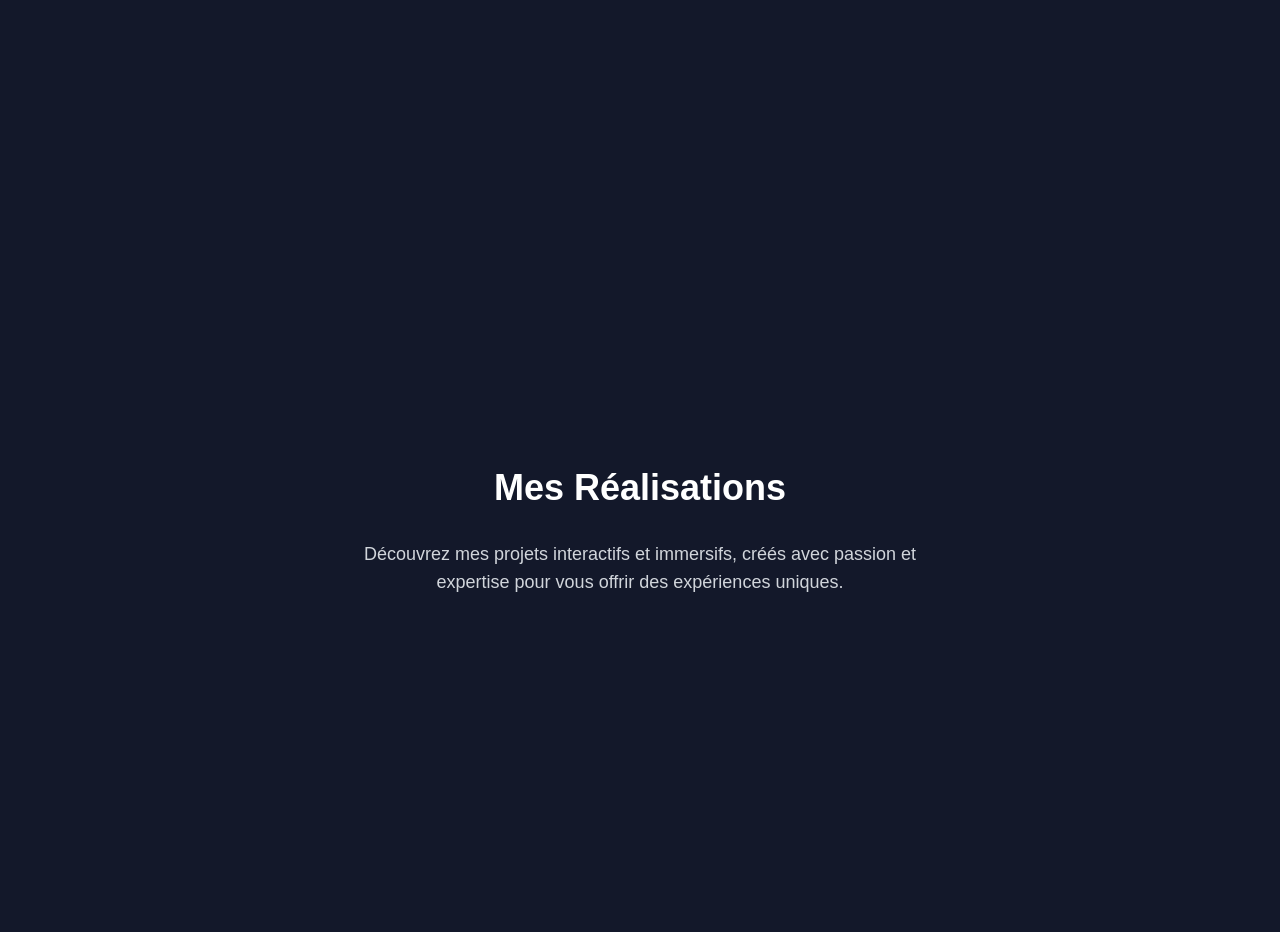
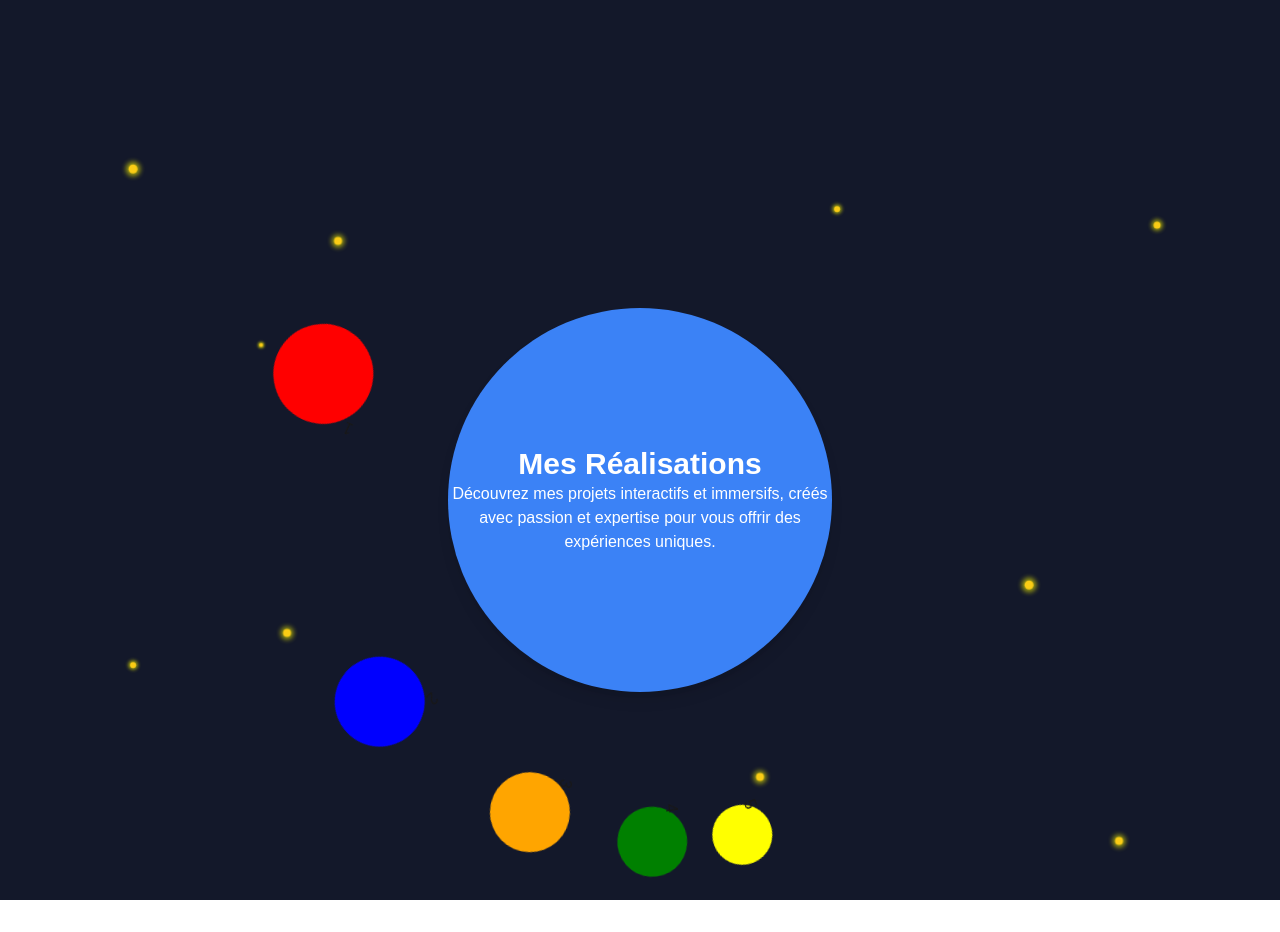
Before and after one commit to Funkysys/portefolio, a Next.js app: page / in a window 1280 px wide. Shown: the part 700-1632 px from the top of the page. After the commit the page ends 1600 px from the top, so only its background shows below. Built offline with nearby package versions, Linux system fonts and the light colour scheme; a web font is replaced by a local one.

Commit message:
add second page and planet movement

```diff
--- a/app/page.tsx
+++ b/app/page.tsx
@@ -2,6 +2,7 @@
 
 import { Circle } from "@/components/Circle";
 import { Planet } from "@/components/Planet";
+import Realisation from "@/components/Realisation";
 import { Spaceship } from "@/components/SpaceShip";
 import { Star } from "@/components/Star";
 import Title from "@/components/Title";
@@ -16,7 +17,7 @@ export default function Home() {
   const secondSectionOpacity = useTransform(scrollYProgress, [0.5, 1], [0, 1]); // Deuxième section apparaît après que la première ait disparu
 
   return (
-    <main className="flex w-full min-h-screen flex-col gap-8 justify-center items-center bg-perso-bg">
+    <main className="flex w-full h-[200vh] min-h-screen flex-col gap-8 bg-perso-bg">
       {/* Première section */}
       <div className="flex w-full h-screen flex-col gap-8 justify-center items-center">
         <motion.div
@@ -26,18 +27,18 @@ export default function Home() {
           }}
         >
           {/* Étoiles (ajustées en fonction de l'écran) */}
-          <Star x="5%" y="10%" hidden />
-          <Star x="10%" y="70%" hidden />
+          <Star x="5%" y="10%" hidden scale={0.8} />
+          <Star x="10%" y="70%" hidden scale={0.6} />
           <Star x="17%" y="82%" small />
-          <Star x="9%" y="10%" small />
-          <Star x="20%" y="30%" hidden />
-          <Star x="43%" y="90%" small />
+          <Star x="9%" y="10%" small scale={0.5} />
+          <Star x="20%" y="30%" hidden scale={0.4} />
+          <Star x="43%" y="90%" small scale={0.7} />
           <Star x="47%" y="17%" small />
-          <Star x="77%" y="15%" small />
-          <Star x="80%" y="60%" hidden />
-          <Star x="83%" y="78%" small />
-          <Star x="90%" y="15%" hidden />
-          <Star x="87%" y="92%" hidden />
+          <Star x="77%" y="15%" small scale={0.6} />
+          <Star x="80%" y="60%" hidden scale={0.9} />
+          <Star x="83%" y="78%" small scale={0.8} />
+          <Star x="90%" y="15%" hidden scale={0.7} />
+          <Star x="87%" y="92%" hidden scale={0.8} />
 
           {/* Planète principale et vaisseau */}
           <Planet radius={270} size="80px" speed={8} hidden />
@@ -67,18 +68,12 @@ export default function Home() {
 
       {/* Deuxième section */}
       <motion.div
-        className="flex w-full h-screen flex-col gap-8 justify-center items-center text-center p-4"
+        className=""
         style={{
           opacity: secondSectionOpacity,
         }}
       >
-        <h3 className="text-2xl md:text-4xl font-bold text-white">
-          Mes Réalisations
-        </h3>
-        <p className="text-base md:text-lg text-gray-300 max-w-xl">
-          Découvrez mes projets interactifs et immersifs, créés avec passion et
-          expertise pour vous offrir des expériences uniques.
-        </p>
+        <Realisation />
       </motion.div>
     </main>
   );
--- /dev/null
+++ b/components/Realisation.tsx
@@ -0,0 +1,151 @@
+import { motion } from "framer-motion";
+import { useState } from "react";
+import { Star } from "./Star";
+
+const SolarSystem = () => {
+  const [activePlanet, setActivePlanet] = useState<number | null>(null);
+
+  const planets = [
+    {
+      name: "1",
+      size: 100,
+      distance: 245,
+      speed: 10,
+      z: 100,
+      color: "red",
+      description: "Planète 1 - Description détaillée.",
+    },
+    {
+      name: "2",
+      size: 90,
+      distance: 250,
+      speed: 15,
+      z: 90,
+      color: "blue",
+      description: "Planète 2 - Description détaillée.",
+    },
+    {
+      name: "3",
+      size: 80,
+      distance: 280,
+      speed: 20,
+      z: 80,
+      color: "orange",
+      description: "Planète 3 - Description détaillée.",
+    },
+    {
+      name: "4",
+      size: 70,
+      distance: 310,
+      speed: 25,
+      z: 70,
+      color: "green",
+      description: "Planète 4 - Description détaillée.",
+    },
+    {
+      name: "5",
+      size: 60,
+      distance: 330,
+      speed: 30,
+      z: 60,
+      color: "yellow",
+      description: "Planète 5 - Description détaillée.",
+    },
+  ];
+
+  return (
+    <div className="relative w-full h-screen flex justify-center items-center">
+      {/* Étoiles */}
+      <Star x="10%" y="8%" hidden scale={0.9} />
+      <Star x="26%" y="17%" hidden scale={0.8} />
+      <Star x="10%" y="70%" hidden scale={0.6} />
+      <Star x="22%" y="66%" hidden scale={0.8} />
+      <Star x="17%" y="82%" small />
+      <Star x="9%" y="10%" small scale={0.5} />
+      <Star x="20%" y="30%" hidden scale={0.4} />
+      <Star x="43%" y="90%" small scale={0.7} />
+      <Star x="47%" y="17%" small />
+      <Star x="77%" y="15%" small scale={0.6} />
+      <Star x="65%" y="13%" hidden scale={0.6} />
+      <Star x="80%" y="60%" hidden scale={0.9} />
+      <Star x="83%" y="78%" small scale={0.8} />
+      <Star x="59%" y="84%" hidden scale={0.8} />
+      <Star x="90%" y="15%" hidden scale={0.7} />
+      <Star x="87%" y="92%" hidden scale={0.8} />
+
+      {/* Planète centrale */}
+      <div
+        className="w-[40vw] h-[40vw] md:w-96 md:h-96 bg-blue-500 rounded-full absolute flex flex-col justify-center items-center shadow-lg text-center"
+        style={{
+          zIndex: 10,
+        }}
+      >
+        <h3 className="text-2xl md:text-3xl font-bold text-white">
+          Mes Réalisations
+        </h3>
+        <p className="opacity-100 max-w-xl text-white">
+          Découvrez mes projets interactifs et immersifs, créés avec passion et
+          expertise pour vous offrir des expériences uniques.
+        </p>
+      </div>
+
+      {/* Petites planètes */}
+      {planets.map((planet, index) => (
+        <motion.div
+          key={index}
+          initial={{ opacity: 1, x: planet.distance }}
+          animate={{
+            rotate: 360, // Rotation infinie autour du centre
+          }}
+          transition={{
+            repeat: Infinity,
+            duration: planet.speed,
+            ease: "linear",
+          }}
+          style={{
+            position: "absolute",
+            width: `${planet.size}px`,
+            height: `${planet.size}px`,
+            backgroundColor: planet.color,
+            borderRadius: "50%",
+            top: "50%",
+            left: "50%",
+            transformOrigin: `-${planet.distance}px`,
+            marginTop: `-${planet.size / 2}px`,
+            marginLeft: `-${planet.size / 2}px`,
+            zIndex: planet.z,
+          }}
+          onMouseEnter={() => setActivePlanet(index)} // Ouvre la modale
+        >
+          {planet.name}
+        </motion.div>
+      ))}
+
+      {/* Modale */}
+      {activePlanet !== null && (
+        <div
+          className="absolute w-80 bg-perso-bg p-6 rounded-lg shadow-lg text-center"
+          style={{
+            top: "50%",
+            left: "50%",
+            transform: "translate(-50%, -50%)",
+            zIndex: 20,
+          }}
+        >
+          <h2 className="text-xl font-bold mb-4">
+            {planets[activePlanet].name}
+          </h2>
+          <p className="mb-4">{planets[activePlanet].description}</p>
+          <button
+            onClick={() => setActivePlanet(null)} // Ferme la modale
+            className="px-4 py-2 bg-blue-500 text-white rounded-md"
+          >
+            Fermer
+          </button>
+        </div>
+      )}
+    </div>
+  );
+};
+
+export default SolarSystem;
--- a/components/Star.tsx
+++ b/components/Star.tsx
@@ -4,9 +4,10 @@ interface StarProps {
   y: string;
   small?: boolean;
   hidden?: boolean;
+  scale?: number;
 }
 
-export const Star = ({ x, y, small, hidden }: StarProps) => {
+export const Star = ({ x, y, small, hidden, scale }: StarProps) => {
   return (
     <motion.div
       initial={{
@@ -17,7 +18,7 @@ export const Star = ({ x, y, small, hidden }: StarProps) => {
       }}
       animate={{
         opacity: 1,
-        scale: 1,
+        scale: scale || 1,
       }}
       transition={{ duration: 3 }}
       className={`absolute w-[0.8vw] h-[0.8vw] bg-yellow-400 rounded-full shadow-lg ${
--- a/tailwind.config.ts
+++ b/tailwind.config.ts
@@ -15,6 +15,7 @@ export default {
       },
       colors: {
         "perso-bg": "#13182A",
+        "perso-bg2": "#132A14",
         background: "var(--background)",
         foreground: "var(--foreground)",
       },
```
